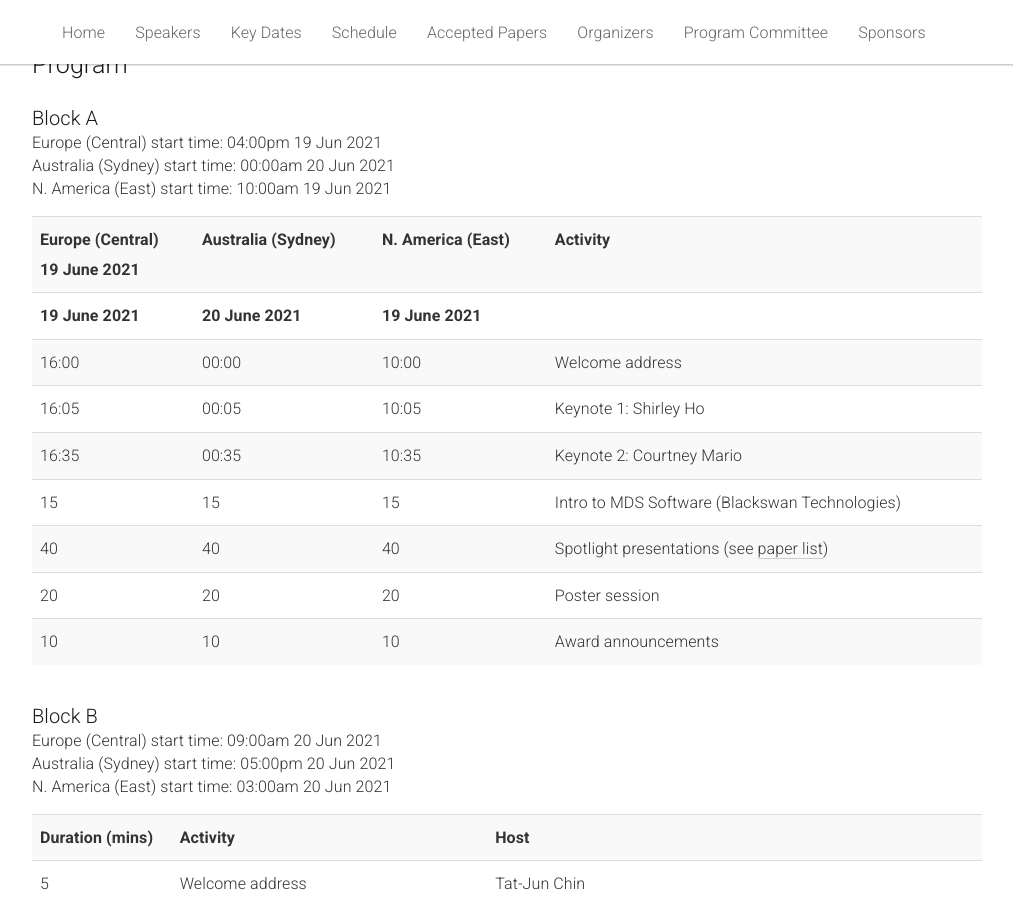
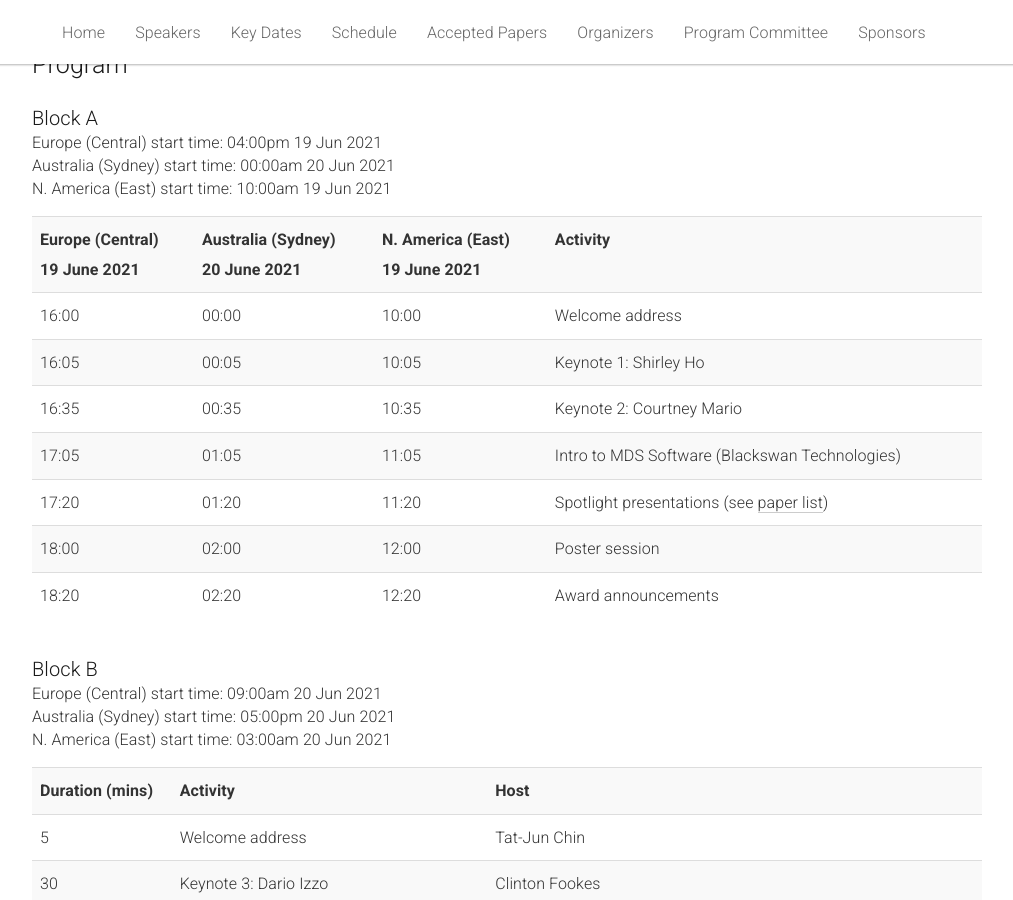
Before and after one commit to AIforSpace/2024, a Jekyll site: the page built from _pages/home.md, in a window 1280 px wide and 900 px high, scrolled down 797 px. Shown: the whole window, without its empty margins (133-1146 px from the left). Built offline with Jekyll 4.4.1, drawn with Linux system fonts in a browser that asks for light colours.

Commit message:
Update home.md

```diff
--- a/_pages/home.md
+++ b/_pages/home.md
@@ -113,15 +113,9 @@ acknowledgements: ""
       <tbody>
         <tr>
             <th>Europe (Central)<br>19 June 2021</th>
-            <th>Australia (Sydney)</th>
-            <th>N. America (East)</th>
+            <th>Australia (Sydney)<br>20 June 2021</th>
+            <th>N. America (East)<br>19 June 2021</th>
             <th>Activity</th>
-        </tr>
-        <tr>
-            <th>19 June 2021</th>
-            <th>20 June 2021</th>
-            <th>19 June 2021</th>
-            <th></th>
         </tr>
         <tr>
           <td>16:00</td>
@@ -142,27 +136,27 @@ acknowledgements: ""
           <td>Keynote 2: Courtney Mario</td>
         </tr>
         <tr>
-          <td>15</td>
-          <td>15</td>
-          <td>15</td>
+          <td>17:05</td>
+          <td>01:05</td>
+          <td>11:05</td>
           <td>Intro to MDS Software (Blackswan Technologies)</td>
         </tr>
         <tr>
-          <td>40</td>
-          <td>40</td>
-          <td>40</td>
+          <td>17:20</td>
+          <td>01:20</td>
+          <td>11:20</td>
           <td>Spotlight presentations (see <a href="#papers">paper list</a>)</td>
         </tr>
         <tr>
-          <td>20</td>
-          <td>20</td>
-          <td>20</td>
+          <td>18:00</td>
+          <td>02:00</td>
+          <td>12:00</td>
           <td>Poster session</td>
         </tr>
         <tr>
-          <td>10</td>
-          <td>10</td>
-          <td>10</td>
+          <td>18:20</td>
+          <td>02:20</td>
+          <td>12:20</td>
           <td>Award announcements</td>
         </tr>
       </tbody>
```
